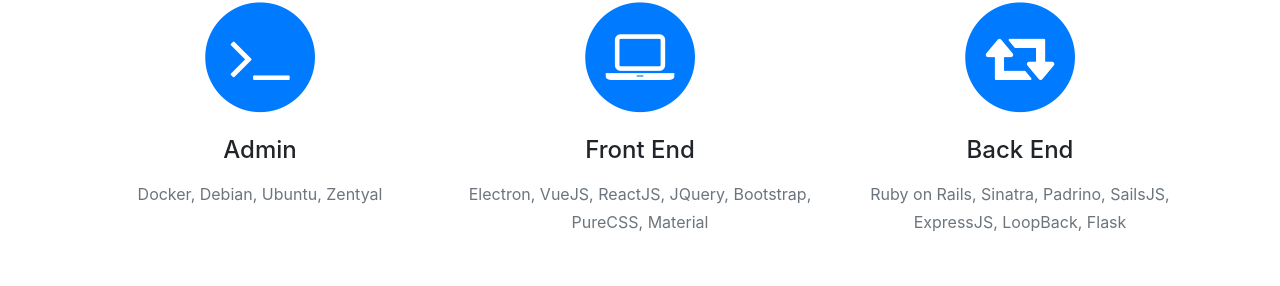
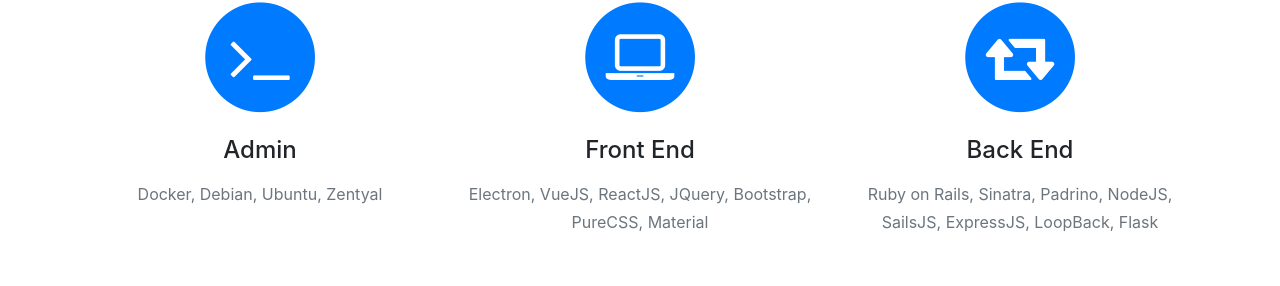
Before and after one commit to efremropelato/efremropelato.github.io, a website with bundled scripts: page index.html in a window 1280 px wide. Shown: the part 1117-1403 px from the top of the page. Built offline with nearby package versions, Linux system fonts and the light colour scheme; a web font is replaced by a local one.

Commit message:
add nodejs

```diff
--- a/index.html
+++ b/index.html
@@ -100,7 +100,7 @@
               <i class="fa fa-retweet fa-stack-1x fa-inverse"></i>
             </span>
             <h4 class="service-heading">Back End</h4>
-            <p class="text-muted">Ruby on Rails, Sinatra, Padrino, SailsJS, ExpressJS, LoopBack, Flask</p>
+            <p class="text-muted">Ruby on Rails, Sinatra, Padrino, NodeJS, SailsJS, ExpressJS, LoopBack, Flask</p>
           </div>
         </div>
       </div>
```
